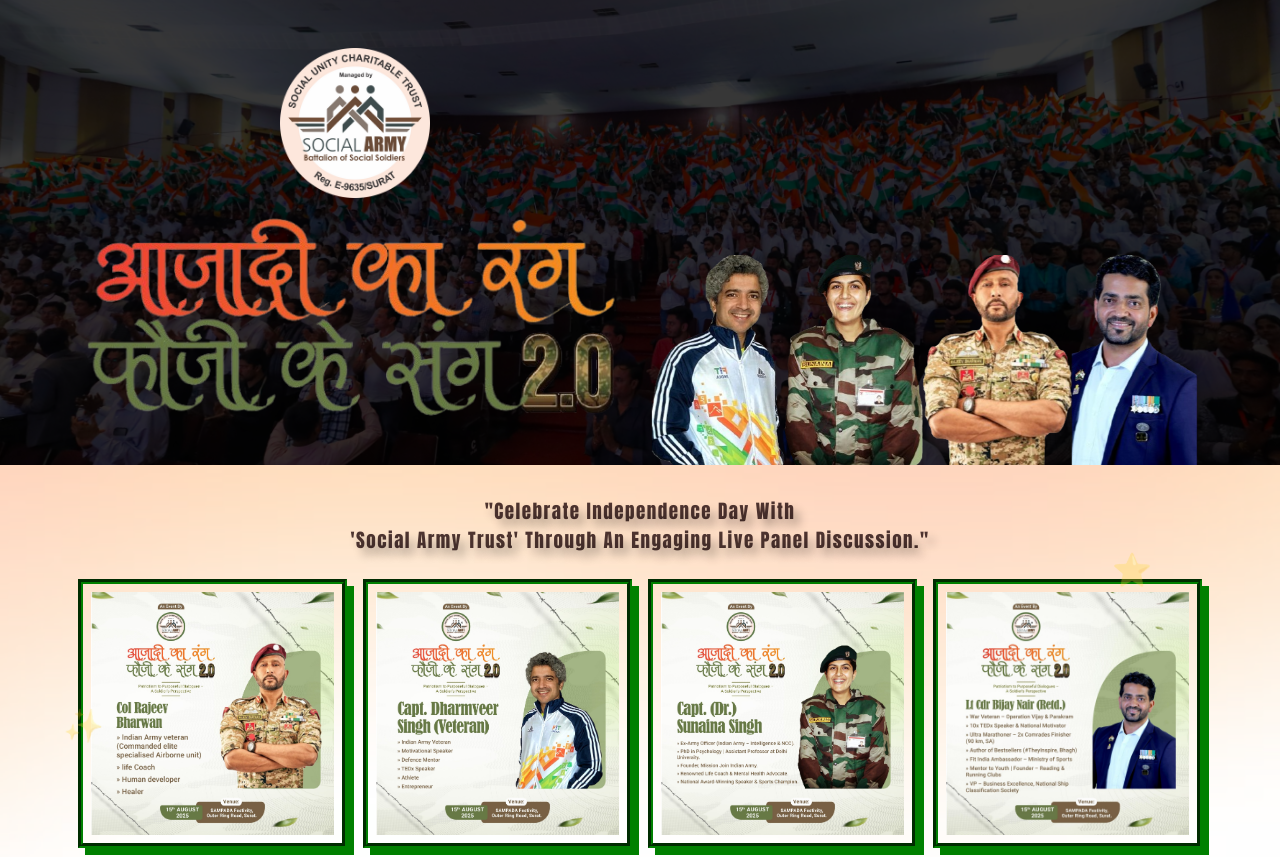
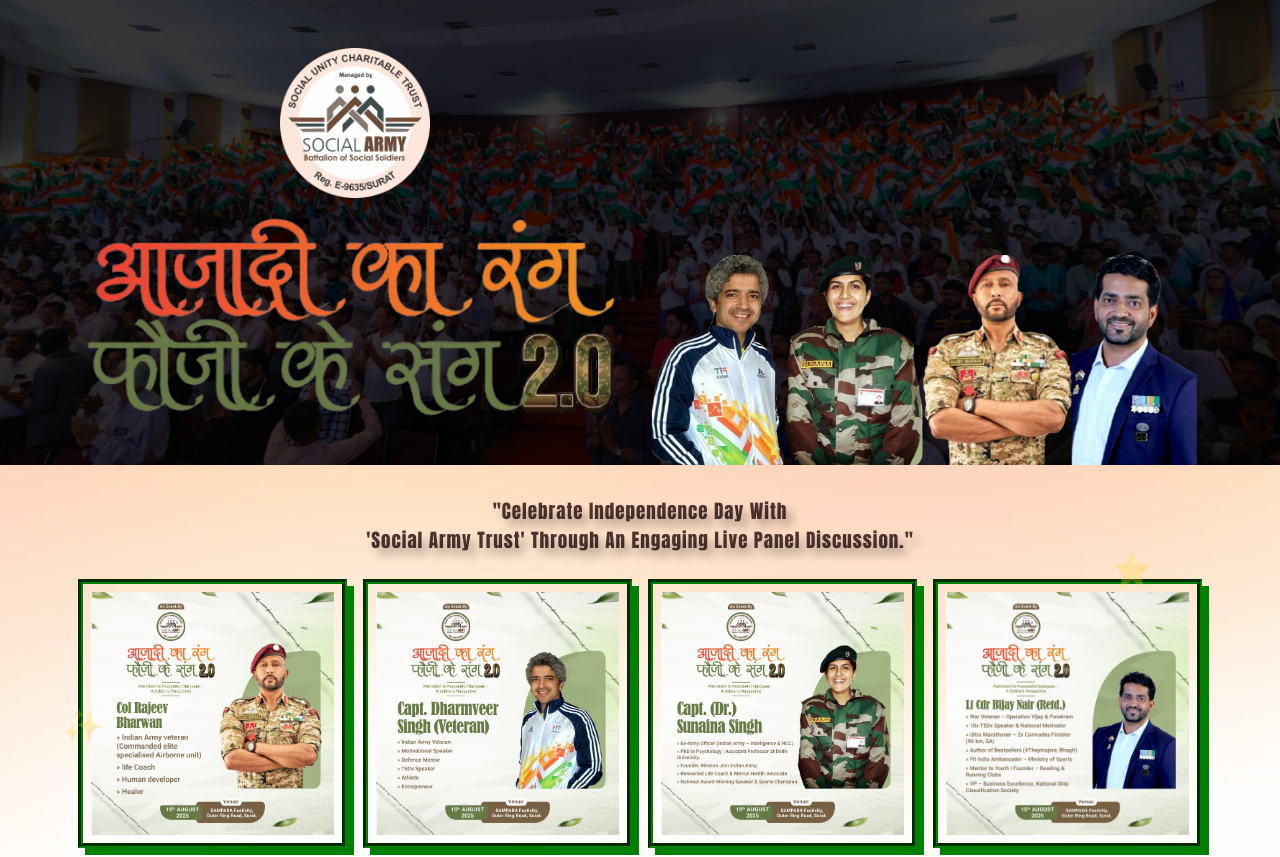
Before and after one commit to Mital-123/Independance-Event, a React (Create React App) app: page / in a window 1280 px wide. Shown: the top 857 px of the page. Built offline with nearby package versions, Linux system fonts and the light colour scheme.

Commit message:
host section changes

```diff
--- a/src/Component/Hostsec.css
+++ b/src/Component/Hostsec.css
@@ -138,7 +138,7 @@
 .gradient-text_host {
   font-size: 19px;
   font-weight: 550 !important;
-  letter-spacing: 1.5px;
+  letter-spacing: 1px;
   text-transform: capitalize;
   /* background: linear-gradient(to right, #ff9933 10%, #138808 66%); */
   background-color: hsla(0, 41%, 12%, 0.829);
```
